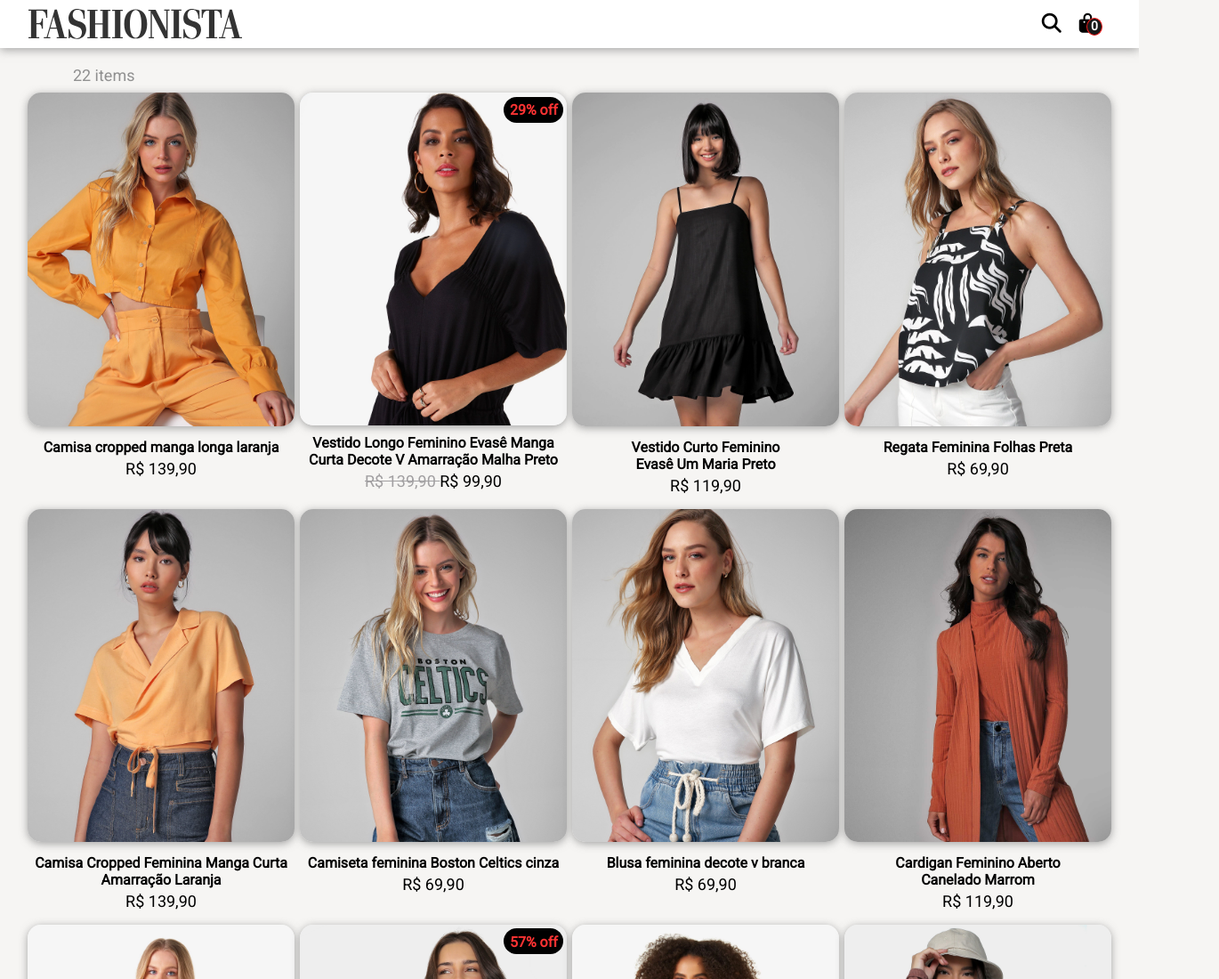
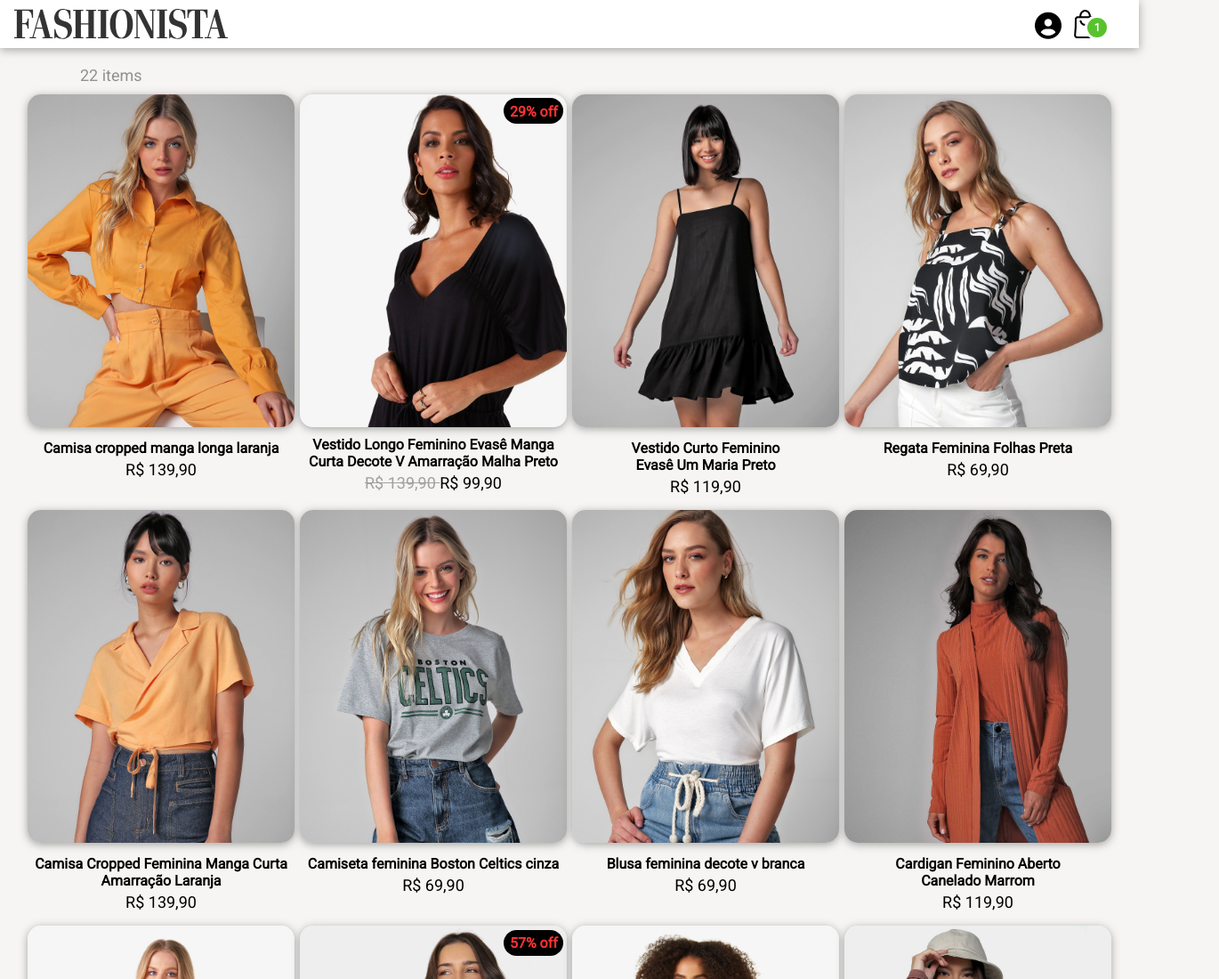
Before and after one commit to AESH9/FashionistaHome, a plain HTML site: page home.html in a window 1280 px wide. Shown: the top 1100 px of the page at 89% size, 1370 px wide, since content can reach past the window. Drawn offline with Linux system fonts and the light colour scheme.

Commit message:
FashionistaHome

```diff
--- a/home.html
+++ b/home.html
@@ -18,12 +18,15 @@
 
   <div class="navbar">
     <img class="logo" src="./img/logo.svg" alt="Fashionista" />
+
     <div class="icons-navbar">
-      <a href="#">
-        <i class="fa-solid fa-magnifying-glass" id="nav-icons"></i></a>
-      <a href="#"><i class="fa-solid fa-bag-shopping" id="nav-icons"></i></a>
-      <div class="qtdProdutos">0</div>
+      <a href="#"><i class="fa-solid fa-circle-user" id="nav-icons" style="font-size: 30px;"></i></a>
+      <div class="mudar">
+        <img src="./img/bag.png" style="width: 33px; height: auto;">
+        <div class="contador">1</div>
+      </div>
     </div>
+
   </div>
 
   <div class="itens">
--- a/mobile.css
+++ b/mobile.css
@@ -1,5 +1,5 @@
 * {
-    box-sizing: border-box;
+    /* box-sizing: border-box; */
     margin: 0;
     padding: 0;
 
@@ -23,27 +23,30 @@ body {
     padding-left: 0.8rem;
 }
 
-.qtdProdutos {
-    position: absolute;
-    top: 20px;
-    right: 14px;
-    width: 18px;
-    height: 20px;
-    font-size: 14px;
-    border-radius: 60%;
-    background: rgb(170, 29, 29);
-    text-align: center;
-    color: #ffffff;
-    border: 1.5px solid #000000;
+.contador {
+    background-color: rgb(88, 194, 46);
+    color: rgb(255, 255, 255);
+    position: relative;
+    right: 17px;
+    top: 7px;
+    bottom: 0px;
+    display: flex;
+    -webkit-box-align: center;
+    align-items: center;
+    -webkit-box-pack: center;
+    justify-content: center;
+    height: 22px;
+    width: 22px;
+    border-radius: 50%;
+    border: 3px solid rgb(255, 255, 255);
+    font-size: 12px;
     font-weight: bold;
-    padding-bottom: 12px;
 }
 
 .itens {
-    padding-top: 5%;
-    padding-bottom: 4%;
+    padding-top: 6%;
     width: 100%;
-    height: 2.2rem;
+    height: 1.3rem;
     padding-left: 15%;
     color: rgb(144, 144, 144);
 
@@ -74,6 +77,7 @@ body {
     width: 300px;
     height: 374px;
 }
+
 .img10 {
     width: 300px;
     height: 374px;
@@ -88,10 +92,12 @@ body {
     width: 300px;
     height: 374px;
 }
+
 .img17 {
     width: 300px;
     height: 374px;
 }
+
 .img18 {
     width: 300px;
     height: 374px;
@@ -101,6 +107,7 @@ body {
     width: 300px;
     height: 374px;
 }
+
 .img22 {
     width: 300px;
     height: 374px;
--- a/styles.css
+++ b/styles.css
@@ -1,5 +1,5 @@
 * {
-  box-sizing: border-box;
+ /* box-sizing: border-box;*/
   margin: 0;
   padding: 0;
 
@@ -12,7 +12,7 @@ body {
 
 .navbar {
   background-color: rgb(255, 255, 255);
-  padding: 0 2rem;
+  padding: 0 1rem;
   display: flex;
   justify-content: space-between;
   align-items: center;
@@ -26,7 +26,8 @@ body {
 }
 
 .icons-navbar {
-  padding-right: 1rem;
+ /* padding-right: 1rem;*/
+  display: flex;
 }
 
 .social-icons {
@@ -35,40 +36,53 @@ body {
 
 #nav-icons {
   color: black;
-  padding-left: 1rem;
-  font-size: 22px;
+  padding-right: 10px;
+  padding-top: 3.5px;
+  transition: all 0.2s ease-in-out 0s;
 }
 
 #nav-icons:hover {
-  color: rgb(255, 124, 37);
+  transform: scale(1.2);
 }
 
-.qtdProdutos {
-  position: absolute;
-  top: 20px;
-  right: 41px;
-  width: 18px;
-  height: 20px;
-  font-size: 14px;
-  border-radius: 60%;
-  background: rgb(24, 24, 24);
-  /* background: rgb(170, 29, 29); */
-  text-align: center;
-  color: #ffffff;
-  border: 1.9px solid rgb(241, 28, 28);
-  /* border: 1.5px solid #000000; */
+.mudar {
+  display: flex;
+  transition: all 0.2s ease-in-out 0s;
+}
+
+.mudar:hover {
+  transform: scale(1.2);
+  cursor: pointer;
+}
+
+.contador {
+  background-color: rgb(88, 194, 46);
+  color: rgb(255, 255, 255);
+  position: relative;
+  right: 17px;
+  top: 7px;
+  bottom: 0px;
+  display: flex;
+  -webkit-box-align: center;
+  align-items: center;
+  -webkit-box-pack: center;
+  justify-content: center;
+  height: 22px;
+  width: 22px;
+  border-radius: 50%;
+  border: 3px solid rgb(255, 255, 255);
+  font-size: 12px;
   font-weight: bold;
-  padding-bottom: 12px;
 }
 
 /* QUANTIDADE DE ITENS */
 .itens {
   padding-top: 1.6%;
   width: 100%;
-  height: 2.2rem;
-  padding-left: 6.4%;
+  height: 1.3rem;
+  padding-left: 90px;
   color: rgb(144, 144, 144);
-  padding-bottom: 1.5%;
+ /* padding-bottom: 1.5%;*/
   font-size: 18px;
 }
 
@@ -107,11 +121,6 @@ body {
   cursor: pointer;
 }
 
-.img:hover {
-  transform: perspective(5deg);
-  /*transform: scale(1.1)  rotate(5deg) ;
-  transition: transform 100ms ease; */
-}
 
 .img02 {
   background: url('./img/IMG_02.webp') center center/cover;
@@ -237,3 +246,21 @@ footer {
   color: rgb(34, 34, 34);
   box-shadow: 0 2px 10px 0 rgba(136, 136, 136, 0.77);
 }
+
+@media (min-width:600px) {
+  .container {
+    grid-template-columns: repeat(2, 0fr);
+  }
+}
+
+@media (min-width:900px) {
+  .container {
+    grid-template-columns: repeat(3, 0fr);
+  }
+}
+
+@media (min-width:1200px) {
+  .container {
+    grid-template-columns: repeat(4, 0fr);
+  }
+}
```
Also changed, not shown: IMG_02-1.webp (deleted), IMG_20.jpg (deleted), IMG_23.webp (deleted), IMG_25.jpg (deleted), IMG_26.jpg (deleted), img/bag.png (added).
